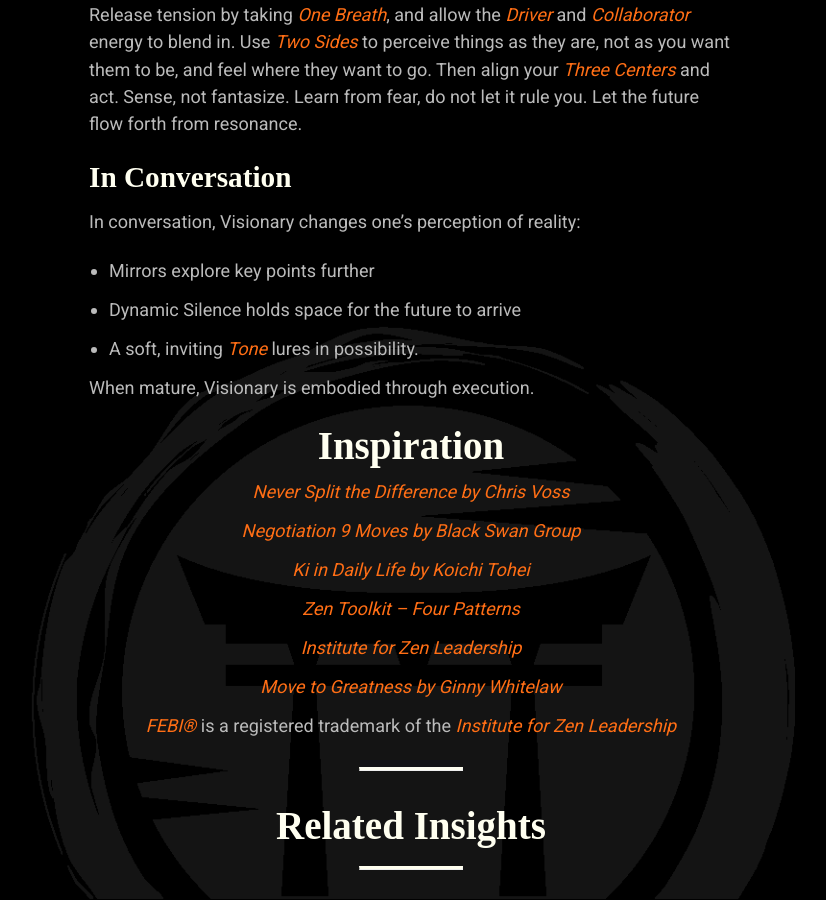
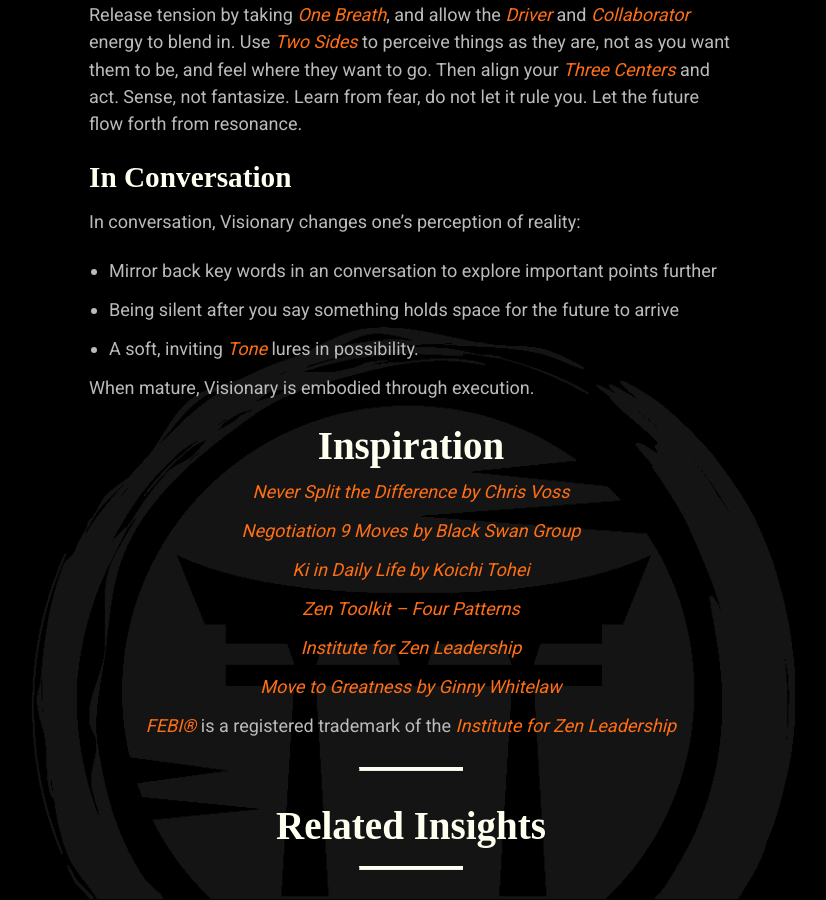
Before and after one commit to mindset-dojo/mindset-dojo.github.io, a Jekyll site: the page built from _forms/visionary.md, in a window 1280 px wide and 900 px high, scrolled down 1453 px. Shown: the whole window, without its empty margins (229-1055 px from the left). Built offline with Jekyll 4.4.1, drawn with Linux system fonts in a browser that asks for light colours; some web fonts are replaced.

Commit message:
refactor(visionary): remove voss jargon.

```diff
--- a/_forms/visionary.md
+++ b/_forms/visionary.md
@@ -51,8 +51,8 @@
 
 In conversation, Visionary changes one's perception of reality:
 
-- Mirrors explore key points further
-- Dynamic Silence holds space for the future to arrive
+- Mirror back key words in an conversation to explore important points further
+- Being silent after you say something holds space for the future to arrive
 - A soft, inviting [Tone](../tone/) lures in possibility.
 
 When mature, Visionary is embodied through execution.
```
